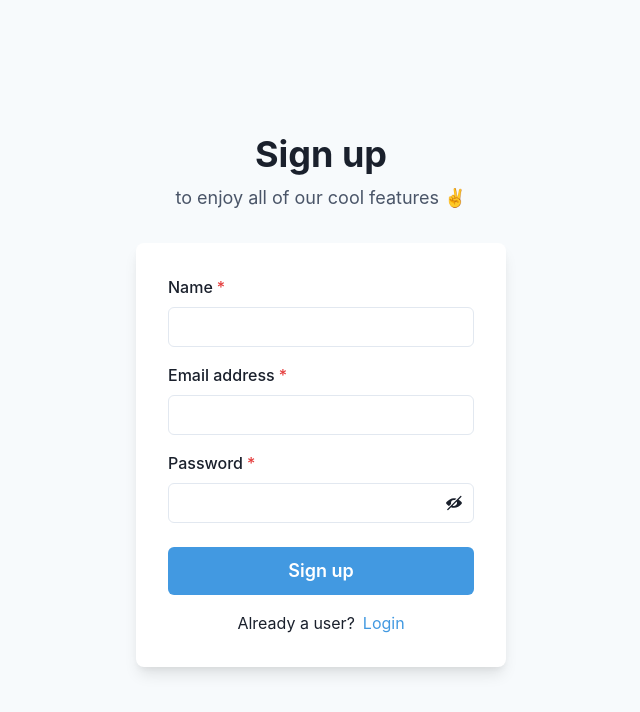
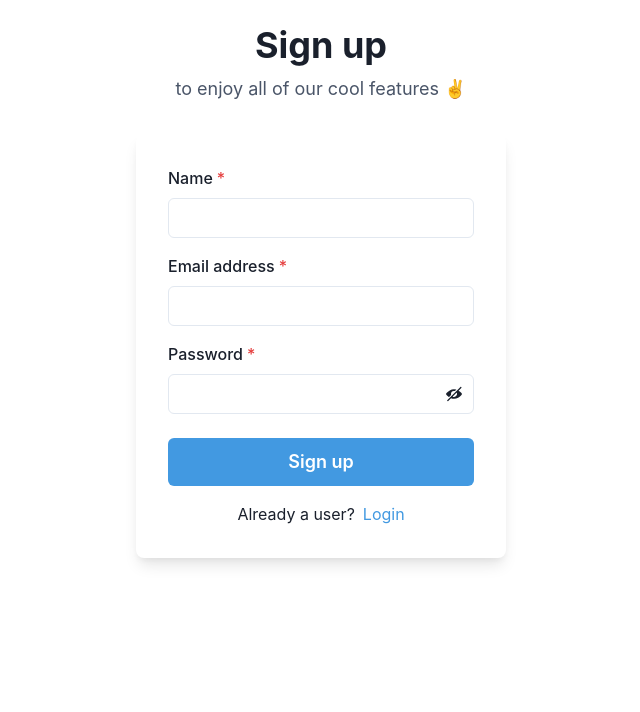
Before and after one commit to bhavnesh1811/vivahit-gallery, a React (Create React App) app in the folder gallery-app/: page /signup in a window 1280 px wide. Shown: the top 712 px of the page, without its empty margins (319-959 px from the left). Built offline with nearby package versions, Linux system fonts and the light colour scheme; no server answers.

Commit message:
updated final code

```diff
--- a/gallery-app/src/App.tsx
+++ b/gallery-app/src/App.tsx
@@ -1,4 +1,4 @@
-import "./App.css";
+
 import AllRoutes from "./routes/AllRoutes";
 
 function App() {
--- a/gallery-app/src/pages/Login.tsx
+++ b/gallery-app/src/pages/Login.tsx
@@ -65,11 +65,7 @@ function Login(): React.ReactElement {
   };
 
   return (
-    <Flex
-      align={"center"}
-      justify={"center"}
-      bg={useColorModeValue("gray.50", "gray.800")}
-    >
+    <Flex alignItems={"center"} justifyContent={"center"}>
       <Stack spacing={8} mx={"auto"} maxW={"lg"} py={6} px={6}>
         <Stack align={"center"}>
           <Heading fontSize={"4xl"} textAlign={"center"}>
--- a/gallery-app/src/pages/SignUp.tsx
+++ b/gallery-app/src/pages/SignUp.tsx
@@ -55,14 +55,14 @@ function Signup(): React.ReactElement {
           if (userCredential.user) {
             showToast(
               "Sign up Successful",
-              "Redirecting to Login",
+              "Redirecting to Home",
               "success",
               toast
             );
             await setDoc(doc(db, "gallery", userCredential.user.uid), {
               gallery: [],
             });
-            navigate("/login");
+            navigate("/");
           }
         })
         .catch((error: FirebaseError) => {
@@ -72,13 +72,8 @@ function Signup(): React.ReactElement {
   };
 
   return (
-    <Flex
-      minH={"100vh"}
-      align={"center"}
-      justify={"center"}
-      bg={useColorModeValue("gray.50", "gray.800")}
-    >
-      <Stack spacing={8} mx={"auto"} maxW={"lg"} py={12} px={6}>
+    <Flex alignItems={"center"} justifyContent={"center"}>
+      <Stack spacing={8} mx={"auto"} maxW={"lg"} py={6} px={6}>
         <Stack align={"center"}>
           <Heading fontSize={"4xl"} textAlign={"center"}>
             Sign up
```
